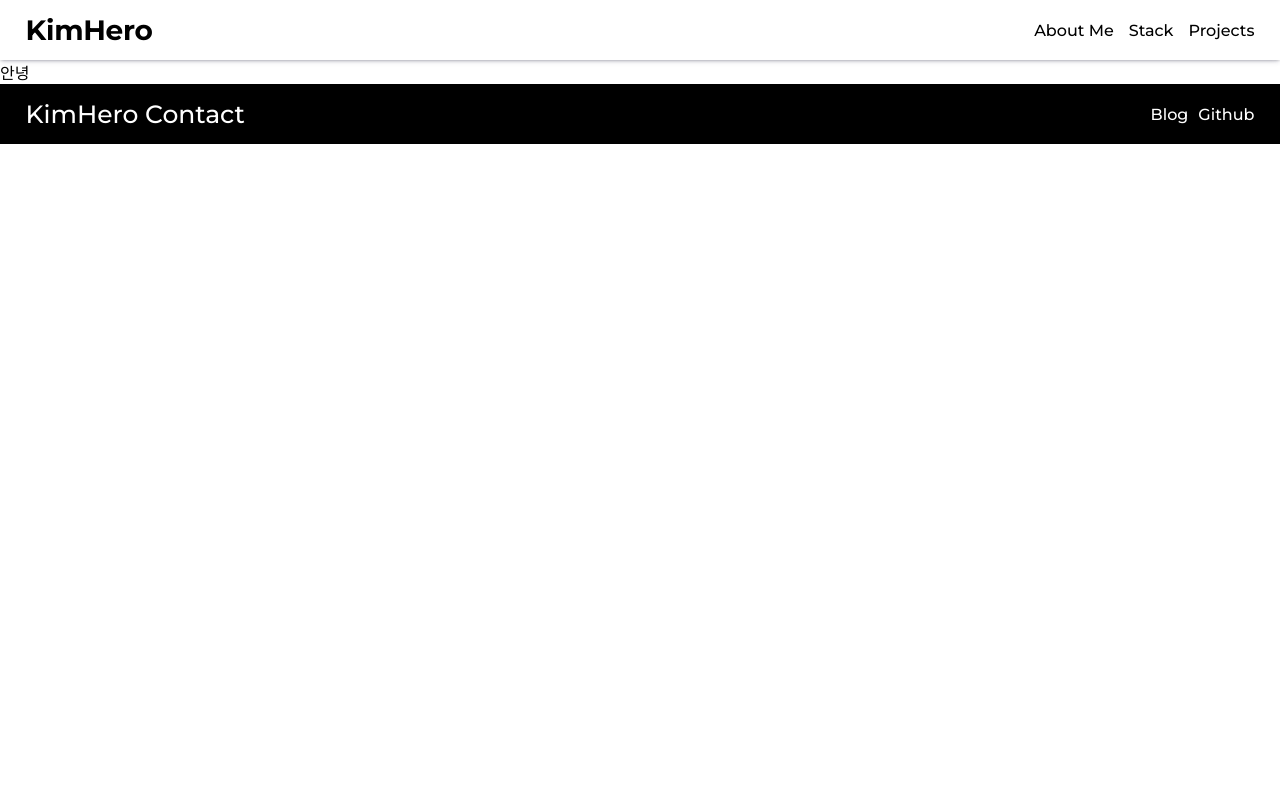
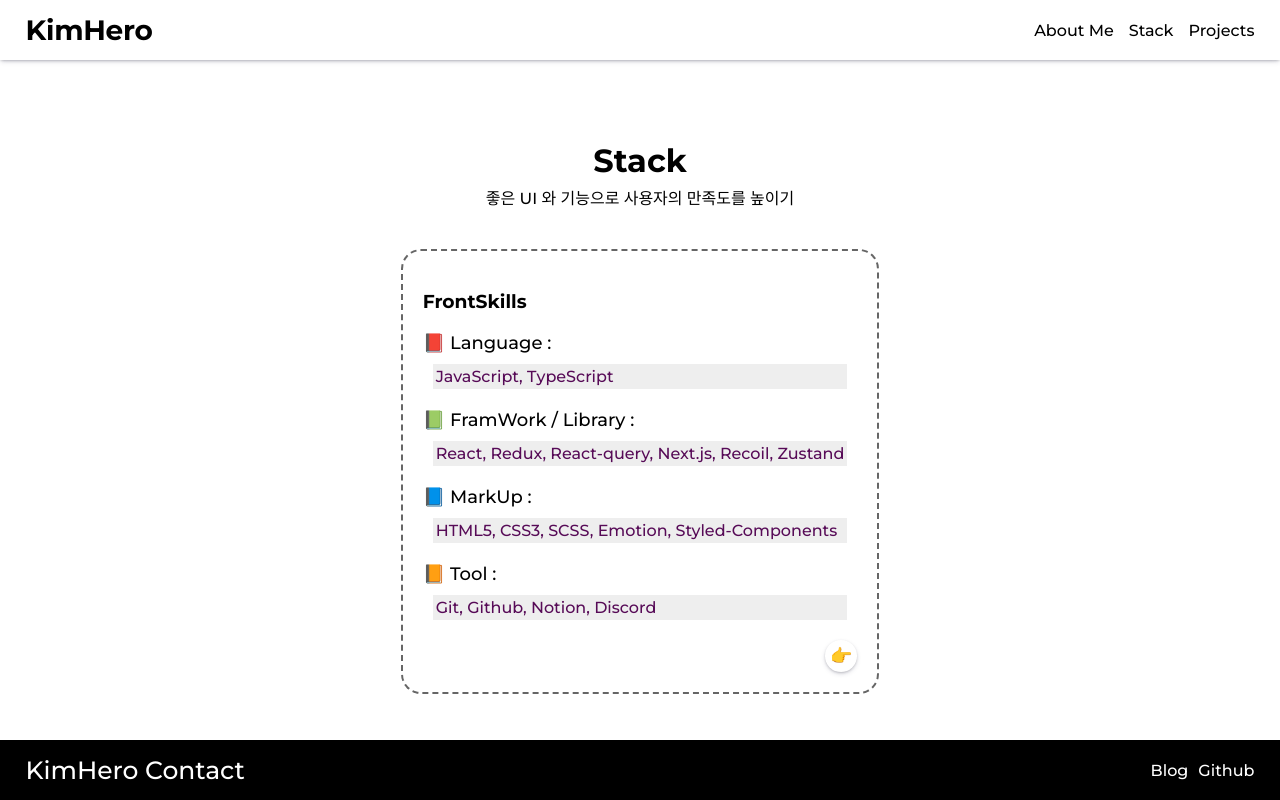
Before and after one commit to houndhollis/Next-Project, a Next.js app: page /stack in a window 1280 px wide. Built offline with nearby package versions, Linux system fonts and the light colour scheme.

Commit message:
feat:스택 페이지 1차구현

```diff
--- /dev/null
+++ b/components/PreButton.js
@@ -0,0 +1,26 @@
+import styled from 'styled-components'
+
+const PreButton = () => {
+  return (
+    <Button>
+      <span>👉</span>
+    </Button>
+  )
+}
+
+export default PreButton
+
+const Button = styled.div`
+  display: flex;
+  justify-content: flex-end;
+    & span{
+    box-shadow: rgba(50, 50, 93, 0.25) 0px 2px 5px -1px, rgba(0, 0, 0, 0.3) 0px 1px 3px -1px;
+    border-radius: 100%;
+    padding: 5px;
+    &:hover {
+      transform: scale(1.05);
+      background-color: #f0f0f0
+    }
+}
+
+`
--- a/components/about/subTextBottom.js
+++ b/components/about/subTextBottom.js
@@ -1,4 +1,6 @@
 import styled from 'styled-components'
+import PreButton from '../PreButton'
+import Link from 'next/link'
 
 const SubTextBottom = () => {
     return (
@@ -13,6 +15,7 @@ const SubTextBottom = () => {
                저의 목표이며 어느정도 실력도 있으며 같이 협업 하는 것을 좋아합니다. 빨리가고 싶으면 혼자가고 멀리가고 싶으면 같이 가라는 말이 있습니다.
                저는 같은 직업, 같은 공부를 하는 개발자 즐겁게 작업하는 그런 개발자가 되고싶습니다.
          </span>
+         <Link href={'/stack'}><PreButton/></Link>
        </TextContainer>
     )
 }
@@ -23,6 +26,9 @@ const TextContainer = styled.div`
   width: 100%;
   margin-top: 30px;
   margin-bottom: -20px;
+  background-color: #f8f8f8;
+  border-radius: 10px;
+  padding: 20px;
   & div {
     font-size: 28px;
     font-weight: 600;
--- a/pages/stack.js
+++ b/pages/stack.js
@@ -1,10 +1,74 @@
 import Layout from '../components/Layout'
 import styled from 'styled-components'
+import PreButton from '../components/PreButton'
+import Link from 'next/link'
 
 const StackPage = () => {
     return (
-       <Layout>안녕</Layout>
+       <Layout>
+           <StackContainer>
+               <StackInnerContainer>
+                   <h1>Stack</h1>
+                   <span>좋은 UI 와 기능으로 사용자의 만족도를 높이기</span>
+                   <FrontEndItem>
+                      <h3>FrontSkills</h3>
+                      <div>📕 Language :<p> JavaScript, TypeScript</p></div>
+                      <div>📗 FramWork / Library :<p> React, Redux, React-query, Next.js, Recoil, Zustand</p></div>
+                      <div>📘 MarkUp :<p> HTML5, CSS3, SCSS, Emotion, Styled-Components</p></div>
+                      <div>📙 Tool :<p> Git, Github, Notion, Discord</p></div>
+                    <Link href={'/projects'}><PreButton/></Link>
+                   </FrontEndItem>
+               </StackInnerContainer>
+           </StackContainer>
+       </Layout>
     )
 }
 
 export default StackPage
+
+const StackContainer = styled.div`
+  width: 100%;
+  min-height: calc(100vh - 180px);
+  max-width: 1280px;
+  margin: 0px auto;
+  padding: 0 2%;
+`
+
+const StackInnerContainer = styled.div`
+  width: 100%;
+  display: flex;
+  justify-content: center;
+  align-items: center;
+  margin-top: 60px;
+  margin-bottom: 40px;
+  flex-direction:column;
+  @media screen and (max-width:400px ){
+    margin-top: 20px;
+  }
+  & h1 {
+      margin-bottom:5px;
+  }
+`
+
+const FrontEndItem = styled.div`
+  margin-top: 40px;
+  border: 2px dashed #666;
+  border-radius: 20px;
+  padding: 20px;
+  & div {
+      font-size: 18px;
+  }
+  & p {
+      background-color: #eee;
+      margin:10px;
+      padding: 3px;
+      font-size: 16px;
+      color: #570b57;
+      margin-bottom: 20px;
+      transition: all 0.1s ease-in;
+      &:hover{
+          transform: scale(1.03);
+          color: #8b118b;
+      }
+  }
+`
```
